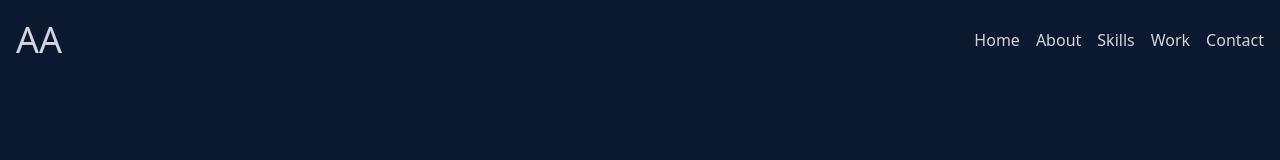
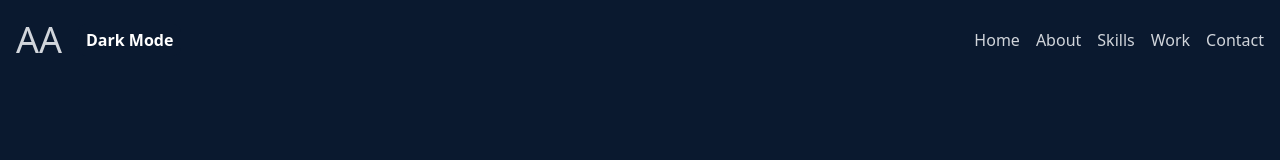
Before and after one commit to JamonCyberico/porfolio-app, a React (Create React App) app: page / in a window 1280 px wide. Shown: the top 160 px of the page. Built offline with nearby package versions, Linux system fonts and the light colour scheme; the HTML template or start-up script is replaced by a standard one.

Commit message:
add theme context for darkmode

```diff
--- a/src/App.js
+++ b/src/App.js
@@ -6,8 +6,11 @@ import Navbar from './components/Navbar';
 import Skills from './components/Skills';
 import Work from './components/Work';
 
+import { ThemeProvider } from "./context/ThemeContext"
+
 function App() {
   return (
+    <ThemeProvider>
       <div className="App">
         <Navbar />
         <Home />
@@ -16,6 +19,7 @@ function App() {
         <Work />
         <Contact />
       </div>
+    </ThemeProvider>
   );
 }
 
--- a/src/components/Navbar.jsx
+++ b/src/components/Navbar.jsx
@@ -5,15 +5,29 @@ import { FaLinkedin, FaGithub } from 'react-icons/fa'
 
 import { Link } from 'react-scroll'
 
+import { useTheme } from '../context/ThemeContext'
+
 const Navbar = () => {
   const [showMenu, setShowMenu ] = useState(false)
   const toggleMenu = () => setShowMenu(!showMenu)
+
+  const { darkMode, toggleDarkMode } = useTheme();
 
   const navLinks = ['Home','About','Skills','Work','Contact']
 
   return (
     <div className='w-full flex fixed h-20 bg-primary px-4 items-center justify-between text-gray-300'>
-      <span className='text-4xl'>AA</span>
+
+      <div className='flex items-center space-x-4'>
+        <span className='text-4xl'>AA</span>
+
+        <button
+          className='rounded-lg px-2 py-1 font-bold text-md duration-500'
+          onClick={toggleDarkMode}
+          style={{ backgroundColor: darkMode ? '#fff' : "#0A192F", color: darkMode ? '#0A192F' : '#fff' }}>
+          { darkMode ? 'Light Mode' : 'Dark Mode' }
+        </button>
+      </div>
 
       <ul className='hidden md:flex gap-4'>
         {navLinks.map((route, index) => (
--- /dev/null
+++ b/src/context/ThemeContext.js
@@ -0,0 +1,21 @@
+import React, { createContext, useContext, useState} from 'react'
+
+const ThemeContext = createContext();
+
+export const ThemeProvider = ({ children }) => {
+  const [darkMode, setDarkMode] = useState(false)
+
+  const toggleDarkMode = () => {
+    setDarkMode(prevMode => !prevMode)
+  }
+
+  return (
+    <ThemeContext.Provider value={{ darkMode, toggleDarkMode }}>
+      { children }
+    </ThemeContext.Provider>
+  );
+}
+
+export const useTheme = () => {
+  return useContext(ThemeContext)
+}
```
Lines whose indentation alone changed are shown as unchanged.
